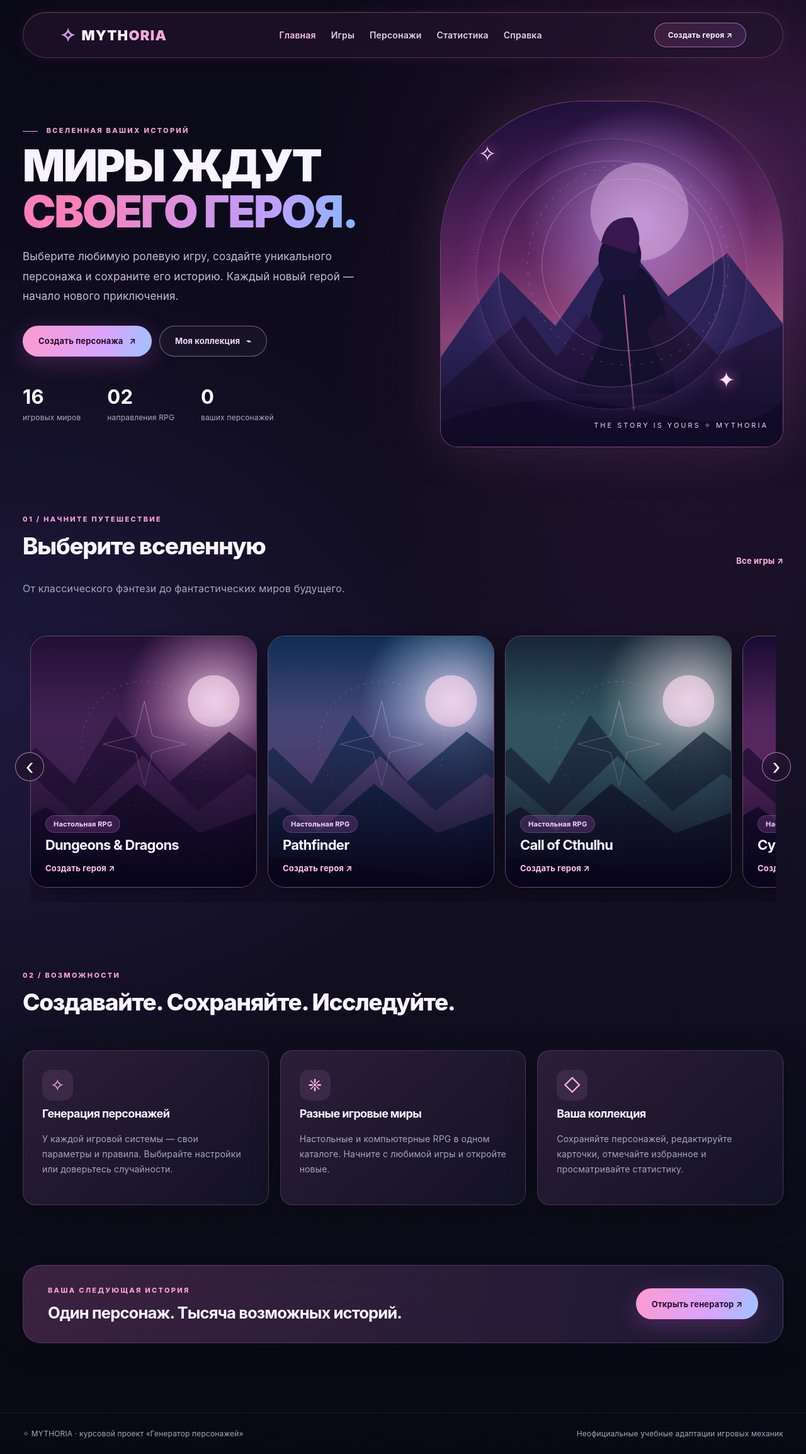
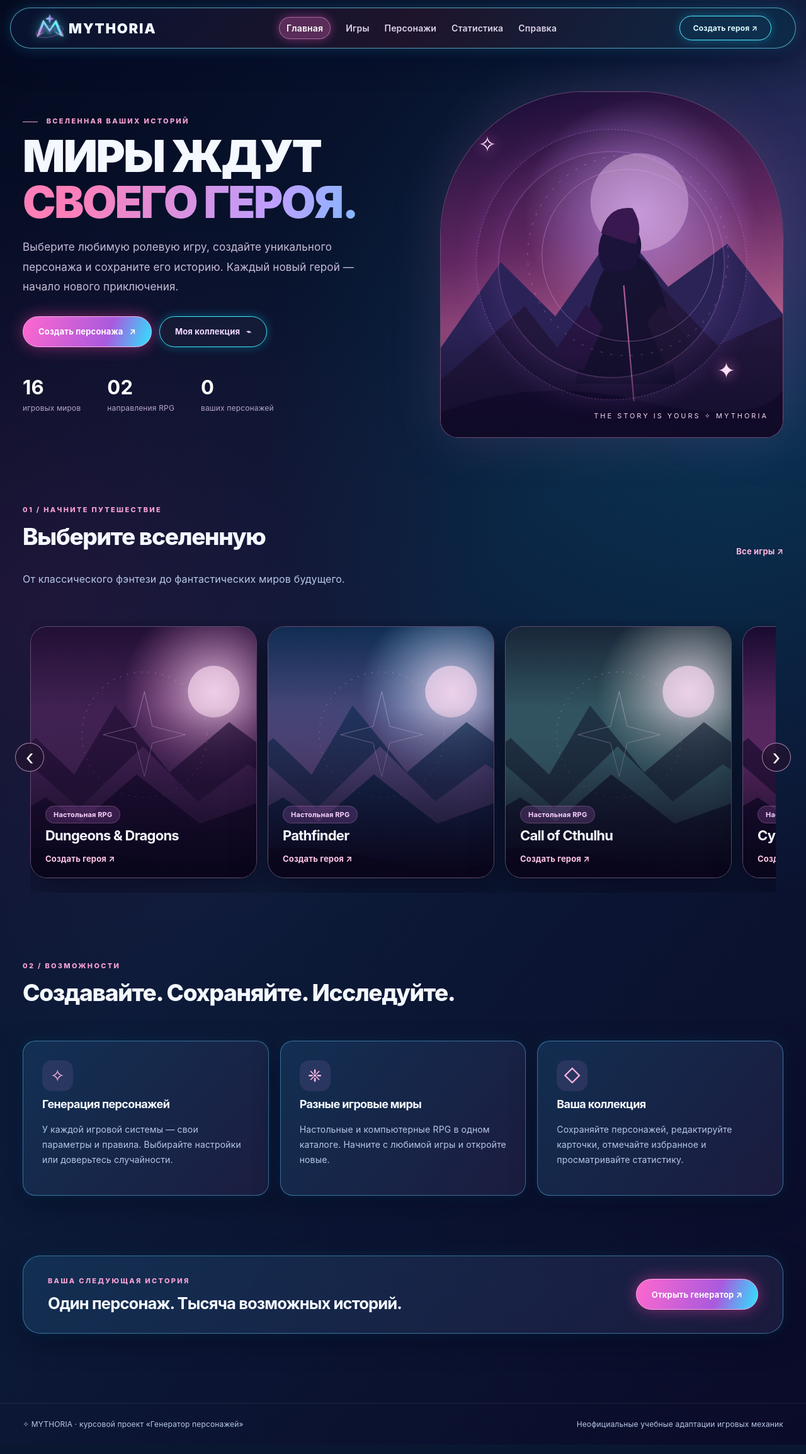
Before and after one commit to alinakashafutdinova/Mythoria_character_generator, a Flask app: page / in a window 1280 px wide. Shown: the whole page at 63% size. After the commit the page ends 2268 px from the top, so only its background shows below. Run offline with Flask 3, Linux system fonts and the light colour scheme; data that the repository does not hold is empty.

Commit message:
добавила логотип и новые цвета

```diff
--- /dev/null
+++ b/static/css/brand.css
@@ -0,0 +1,14 @@
+/* Цвета, шапка и знак Mythoria по утверждённому макету */
+:root{--accent:#ff65d1;--accent2:#39e5ff;--bg:#07122b;--ink:#f4f8ff;--line:#4d80ab;--muted:#b7c8e8}
+body{background:radial-gradient(circle at 5% 42%,#b52c8a21,transparent 38%),radial-gradient(circle at 94% 28%,#00bde729,transparent 38%),linear-gradient(130deg,#040a20,#0c1b39 48%,#0a0b28)}
+.site-header{border:1px solid #6fe4ffa8;border-radius:999px;position:sticky;top:12px;margin:12px auto 0;width:min(1390px,calc(100% - 32px));background:linear-gradient(115deg,#091532de,#21152ce8 51%,#0b2c49d9);box-shadow:0 0 23px #31dcff32,0 16px 44px #050b27c9;backdrop-filter:blur(19px)}
+.header-content{width:calc(100% - 32px);min-height:63px}.brand{display:flex;align-items:center;gap:6px;color:#eff8ff;font-size:22px;letter-spacing:.08em}
+.brand-mark{width:48px;height:48px;object-fit:contain;filter:drop-shadow(0 0 9px #48ebff87)}.brand .brand-name{color:inherit!important}
+.main-nav a.active,.main-nav a:hover{padding:9px 12px;border-radius:30px;color:#fff;background:#ce5aa75c;box-shadow:0 0 15px #fc58c36e,0 0 0 1px #fba9eb77 inset}
+.header-cta{border-color:#53eeff;color:#dcfbff;box-shadow:0 0 15px #15d2fe54;background:#0e385872}.header-cta:hover{color:#fff;box-shadow:0 0 25px #15e9ff82}
+.button.primary{background:linear-gradient(110deg,#ff68ce,#a95ade 66%,#2ce6ff);color:#fff;border:1px solid #ffaeea;box-shadow:0 0 25px #ff3faf78}
+.button.primary:hover{box-shadow:0 0 36px #ff54cdb0}
+.button.ghost{border-color:#3bebfa;box-shadow:0 0 16px #08d7ff54}.button.ghost:hover{background:#1b5e804d}
+.feature-card,.game-card,.saved-card,.panel,.metric,.cta{border-color:#66cdfc74;background:linear-gradient(130deg,#163b60aa,#222045b8);box-shadow:0 0 21px #0abfff19,0 13px 39px #02091e90}
+.feature-card:hover,.game-card:hover{border-color:#4beaff;box-shadow:0 0 26px #12ccff72}
+@media(max-width:650px){.site-header{top:8px;width:calc(100% - 20px)}.header-content{width:calc(100% - 15px)}.brand{font-size:17px}.brand-mark{width:39px;height:39px}}
--- a/templates/base.html
+++ b/templates/base.html
@@ -7,11 +7,12 @@
   <link rel="icon" href="{{ url_for('static',filename='images/favicon.svg') }}" type="image/svg+xml">
   <link rel="stylesheet" href="{{ url_for('static',filename='css/style.css') }}">
   <script defer src="{{ url_for('static',filename='js/app.js') }}"></script>
+  <link rel="stylesheet" href="{{ url_for('static',filename='css/brand.css') }}">
 </head>
 <body>
   <div class="ambient-glow" aria-hidden="true"></div>
   <header class="site-header"><div class="shell header-content">
-    <a class="brand" href="{{ url_for('index') }}" aria-label="Mythoria — главная"><span class="brand-icon">✧</span> MYTH<span>ORIA</span><small>CHARACTER UNIVERSE</small></a>
+    <a class="brand" href="{{ url_for('index') }}" aria-label="Mythoria — на главную"><img class="brand-mark" src="{{ url_for('static',filename='images/mythoria-mark.svg') }}" alt="" width="48" height="48"><span class="brand-name">MYTHORIA</span></a>
     <button class="mobile-nav-toggle" type="button" aria-controls="main-nav" aria-expanded="false">☰ <span class="sr-only">Открыть меню</span></button>
     <nav class="main-nav" id="main-nav" aria-label="Главная навигация">
       <a href="{{ url_for('index') }}" class="{% if request.endpoint=='index' %}active{% endif %}">Главная</a>
```
Also changed, not shown: static/images/favicon.svg, static/images/mythoria-mark.svg (added).
